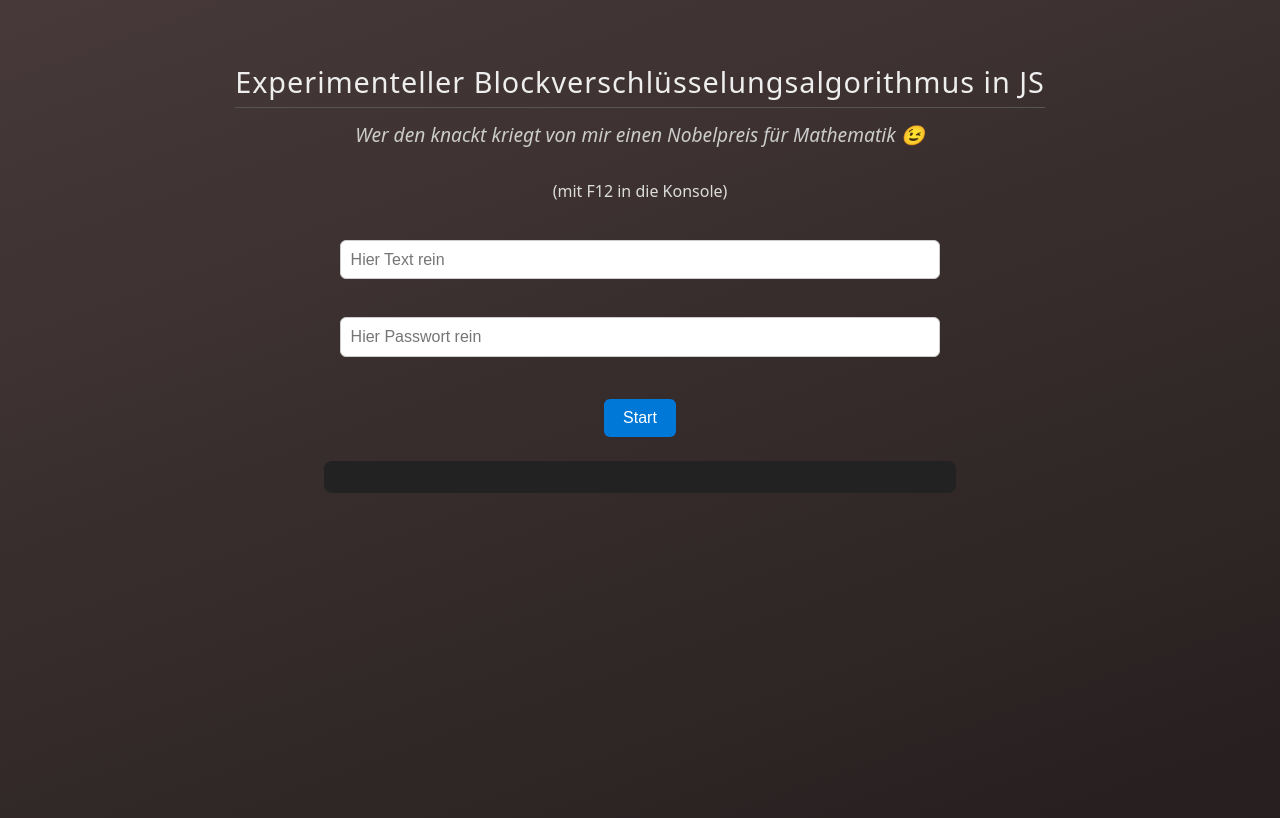
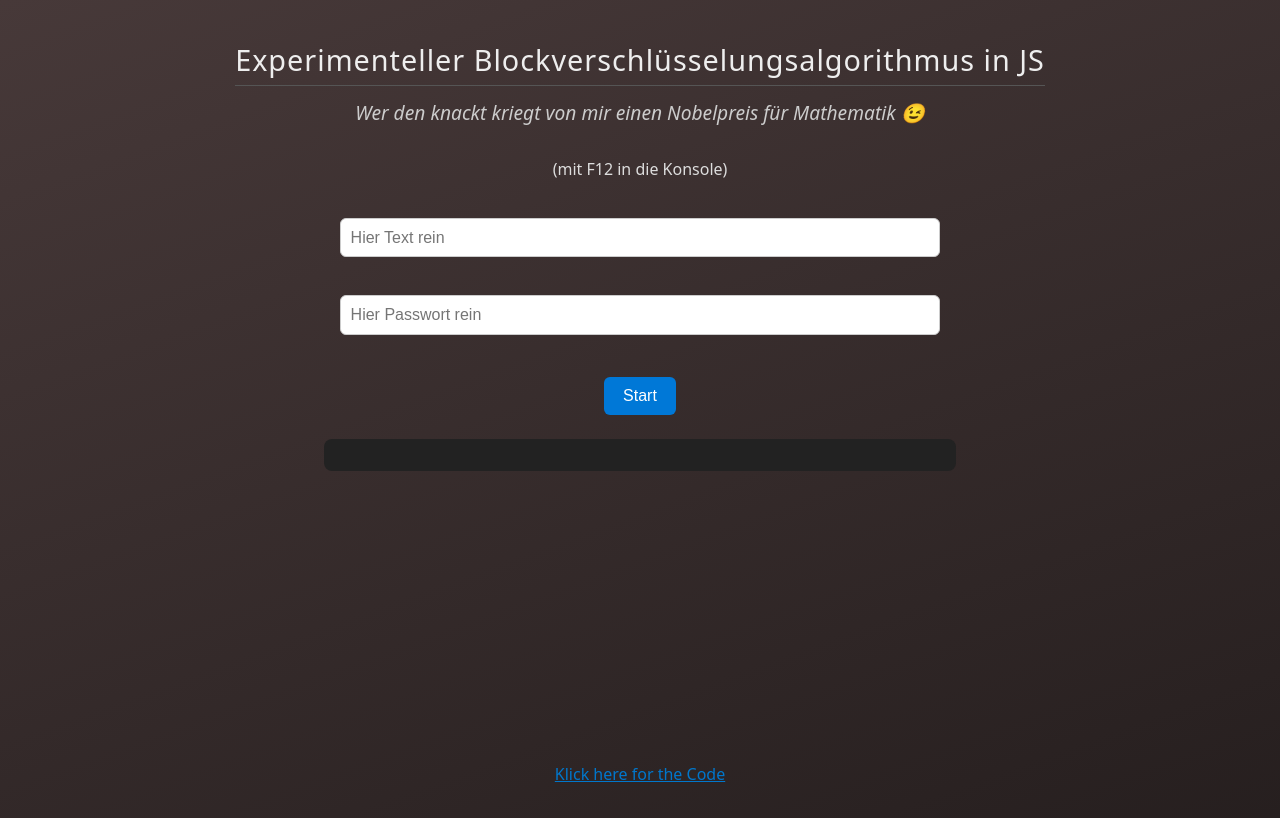
Before and after one commit to sambalolec/JS-Block64, a plain HTML site: page index.html in a window 1280 px wide. Drawn offline with Linux system fonts and the light colour scheme.

Commit message:
Webseite aufgehübscht

```diff
--- a/css/index.css
+++ b/css/index.css
@@ -89,3 +89,21 @@ pre {
   white-space: pre-wrap;
   word-wrap: break-word;
 }
+
+/* Footer-Link unten mittig */
+#footer-link {
+  position: fixed;
+  bottom: 10px;
+  left: 50%; /* horizontal in der Mitte */
+  transform: translate(-50%);
+  padding: 5px 10px; /* Abstand innen */
+  text-decoration: text-decoration-line;
+  color: #0077cc;
+  font-weight: normal;
+  transition: color 1s; /* sanfte Animation beim Hover */
+}
+
+/* Hover-Effekt */
+#footer-link:hover {
+  color: white;
+}
--- a/index.html
+++ b/index.html
@@ -7,16 +7,20 @@
     <link rel="stylesheet" href="./css/index.css" />
   </head>
   <body>
-    <br />
     <h1>Experimenteller Blockverschlüsselungsalgorithmus in JS</h1>
     <h2>Wer den knackt kriegt von mir einen Nobelpreis für Mathematik 😉</h2>
     <h3>(mit F12 in die Konsole)</h3>
     <br />
+
     <input type="text" id="plaintext" placeholder="Hier Text rein" /><br />
     <input type="text" id="plainkey" placeholder="Hier Passwort rein" /><br />
     <button id="runBtn">Start</button>
     <pre id="output"></pre>
 
+    <footer>
+      <a id="footer-link" href="./src/index.js">Klick here for the Code</a>
+    </footer>
+
     <script src="./src/index.js"></script>
   </body>
 </html>
--- a/src/index.js
+++ b/src/index.js
@@ -384,7 +384,7 @@ document.getElementById("runBtn").addEventListener("click", () => {
 //**************************************  To Do List  **************************************//
 
 /*
-Ausgabe in Hex, mehr kommentiert, kleiner Bug gefixt
+Ausgabe jetzt in Hex, mehr kommentiert, kleiner Bug gefixt
 
 Fehlt noch:
 - Datenkompression; JSON.stringify bläst die Datenstruktur ungemein auf
```
